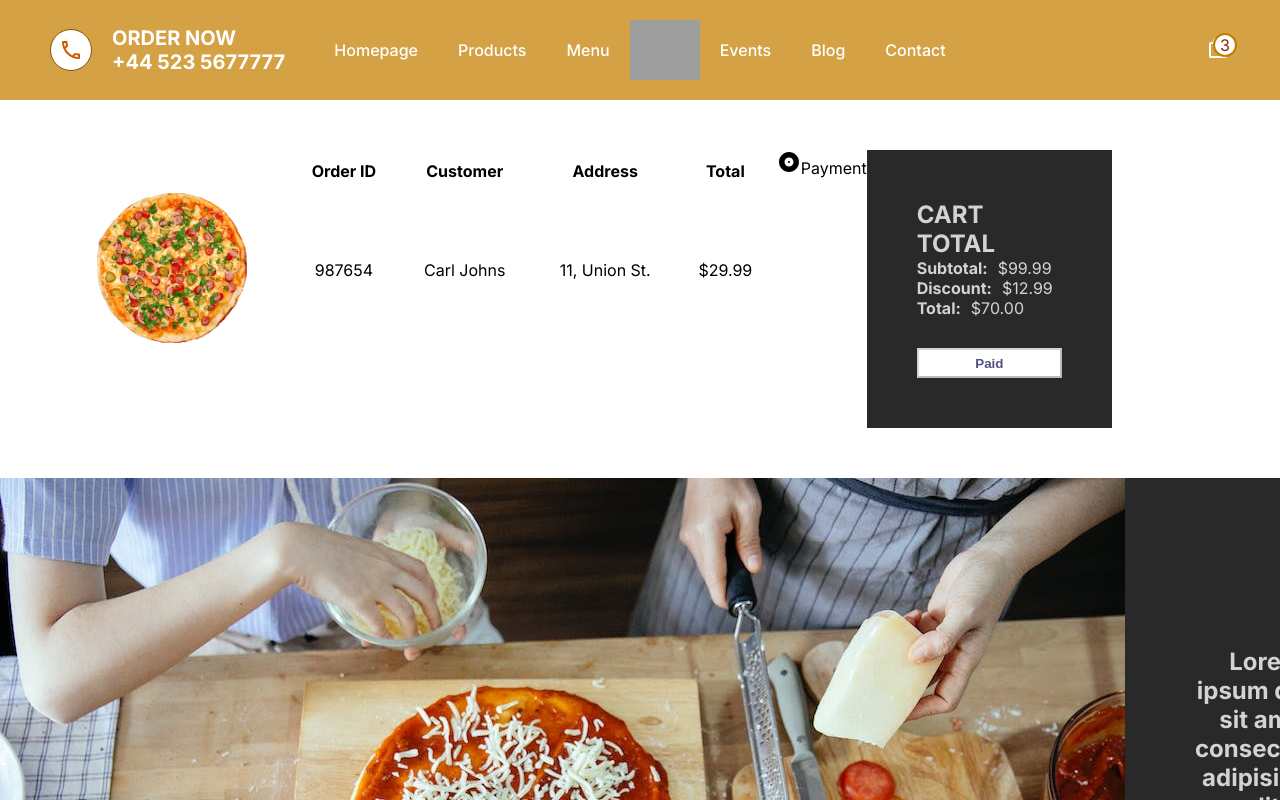
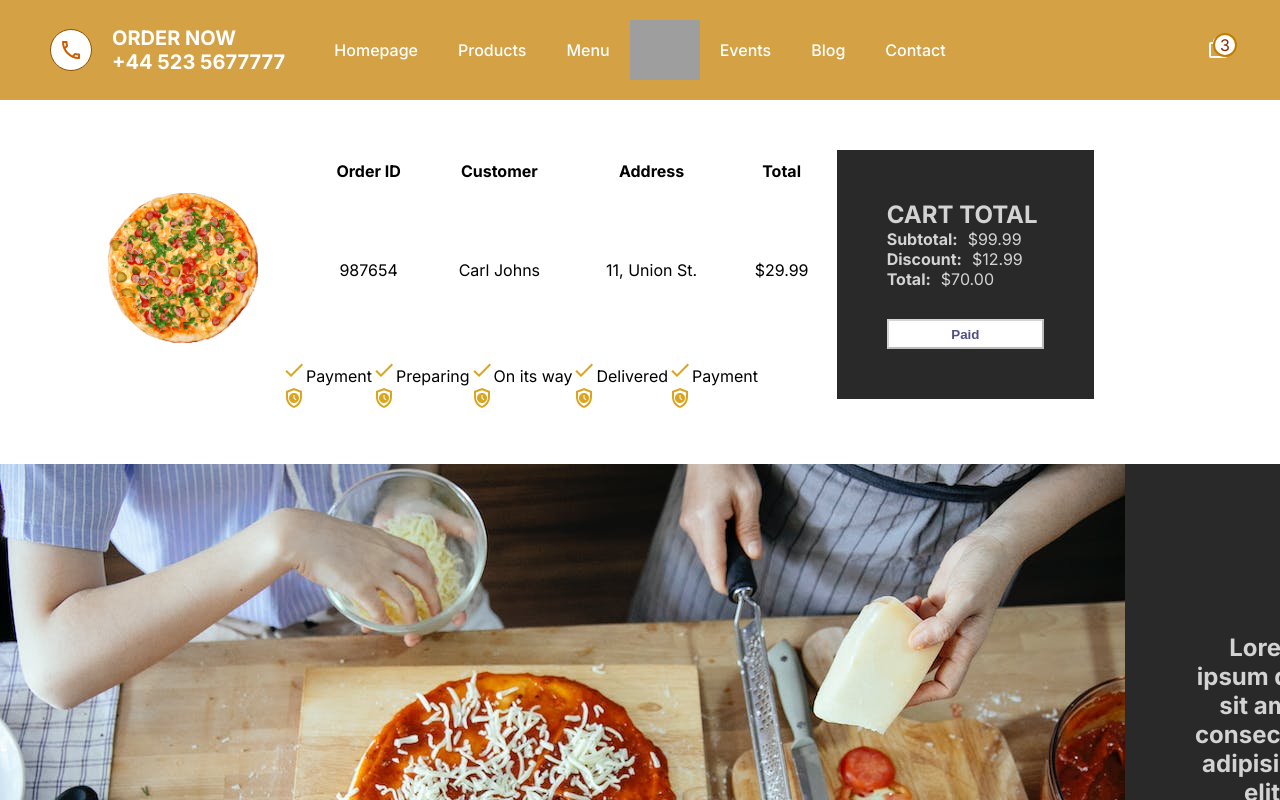
Before and after one commit to dmproj/pomodoro-next13, a Next.js app: page /orders in a window 1280 px wide. Shown: the top 800 px of the page. Built offline with nearby package versions, Linux system fonts and the light colour scheme; grey boxes are pictures that could not be loaded.

Commit message:
front half

```diff
--- a/app/orders/page.jsx
+++ b/app/orders/page.jsx
@@ -1,11 +1,18 @@
-'use client'
+"use client";
 
 import Image from "next/image";
 import styles from "../styles/Orders.module.css";
 
-import { Album } from "@mui/icons-material";
+import { CheckOutlined, SafetyCheckOutlined } from "@mui/icons-material";
 
 const Orders = () => {
+  const status = 0;
+  const statusClass = (index) => {
+    if (index - status < 1) return styles.done;
+    if (index - status === 1) return styles.inProgress;
+    if (index - status > 1) return styles.undone;
+  };
+
   return (
     <div className={styles.container}>
       <div className={styles.left}>
@@ -39,12 +46,42 @@ const Orders = () => {
             </tr>
           </table>
         </div>
-      </div>
-      <div className={styles.row}>
-        <div className={styles.status}>
-          <Album />
-          <span>Payment</span>
-          <div className={styles.checkedIcon}></div>
+        <div className={styles.row}>
+          <div className={statusClass(0)}>
+            <CheckOutlined className={styles.icon} />
+            <span>Payment</span>
+            <div className={styles.checkedIcon}>
+              <SafetyCheckOutlined className={styles.icon} />
+            </div>
+          </div>
+          <div className={statusClass(1)}>
+            <CheckOutlined className={styles.icon} />
+            <span>Preparing</span>
+            <div className={styles.checkedIcon}>
+              <SafetyCheckOutlined className={styles.icon} />
+            </div>
+          </div>
+          <div className={statusClass(2)}>
+            <CheckOutlined className={styles.icon} />
+            <span>On its way</span>
+            <div className={styles.checkedIcon}>
+              <SafetyCheckOutlined className={styles.icon} />
+            </div>
+          </div>
+          <div className={statusClass(3)}>
+            <CheckOutlined className={styles.icon} />
+            <span>Delivered</span>
+            <div className={styles.checkedIcon}>
+              <SafetyCheckOutlined className={styles.icon} />
+            </div>
+          </div>
+          <div className={statusClass(4)}>
+            <CheckOutlined className={styles.icon} />
+            <span>Payment</span>
+            <div className={styles.checkedIcon}>
+              <SafetyCheckOutlined className={styles.icon} />
+            </div>
+          </div>
         </div>
       </div>
       <div className={styles.right}>
--- a/app/styles/Orders.module.css
+++ b/app/styles/Orders.module.css
@@ -9,7 +9,6 @@
 .table {
   width: 100%;
   border-spacing: 10px;
-
 }
 
 .table td {
@@ -17,6 +16,25 @@
   text-align: center;
   vertical-align: middle;
 }
+
+.row:last-child{
+  width: 90%;
+  display:flex;
+  justify-content: flex-end;
+}
+
+.status{
+  display: flex;
+  flex-direction: column;
+  align-items: center;
+  justify-content: center;
+  margin: 0 25px;
+}
+
+.icon{
+  color: goldenrod;
+}
+
 .right {
   flex: 1;
 }
```
